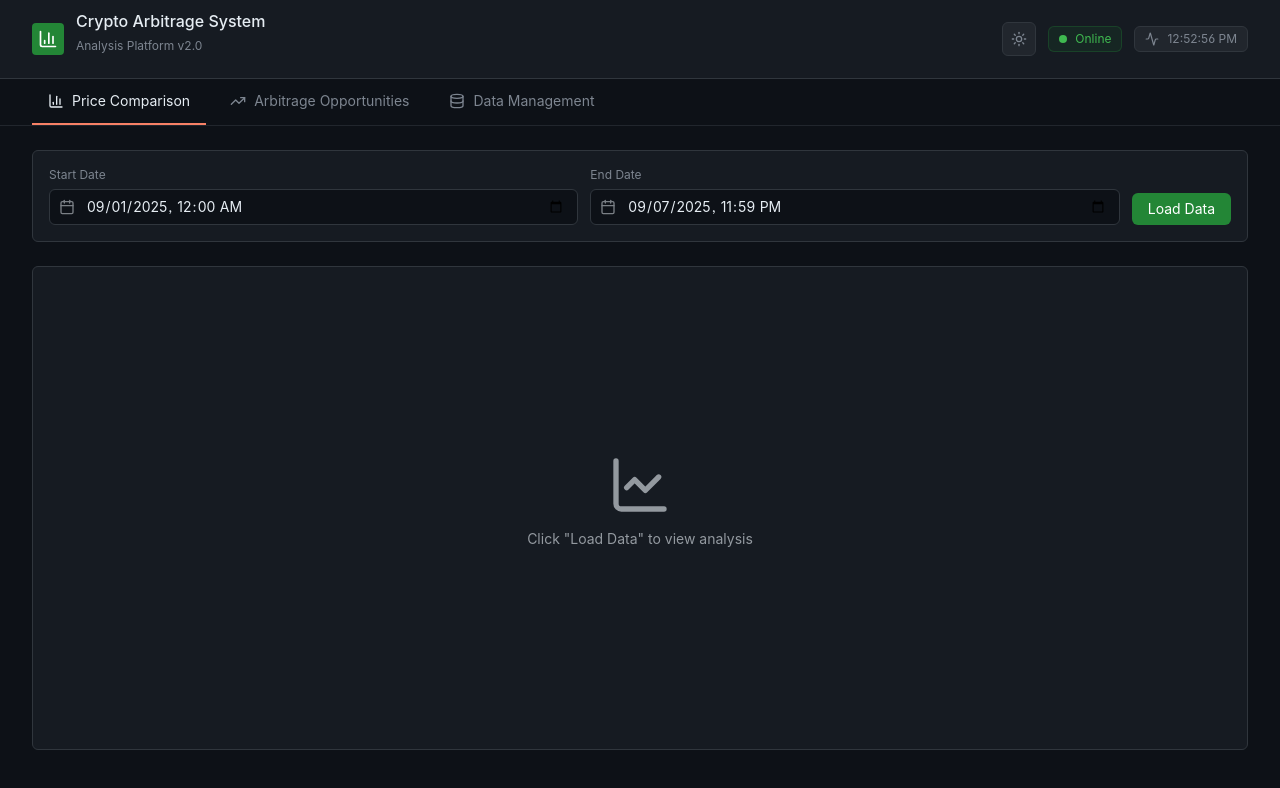
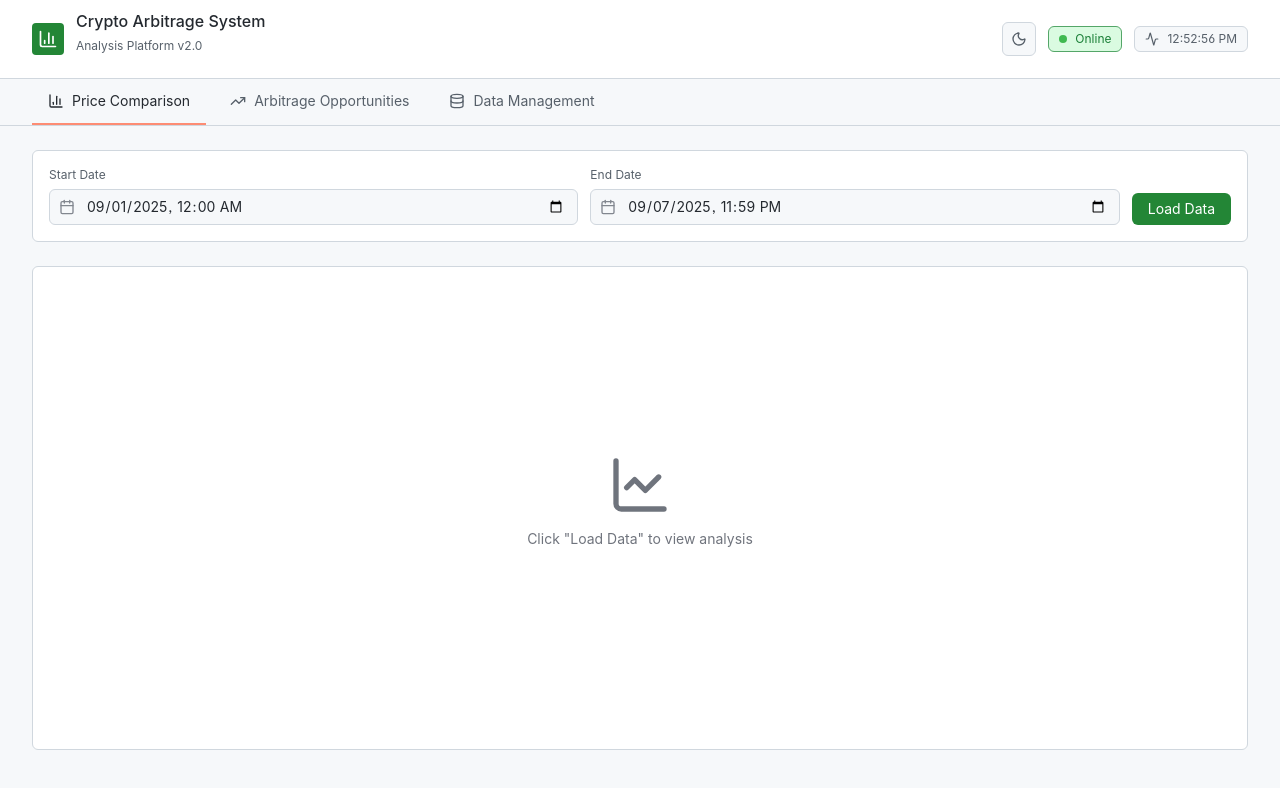
Before and after one commit to key88cb/Etrade, a Vue app in the folder frontend/: page / in a window 1280 px wide. Shown: the top 788 px of the page. Built offline with nearby package versions, Linux system fonts and the light colour scheme; no server answers.

Commit message:
add：为前端添加了一点记忆功能，保持刷新前后页面和黑白均不变

```diff
--- a/frontend/index.html
+++ b/frontend/index.html
@@ -5,6 +5,27 @@
     <link rel="icon" type="image/svg+xml" href="/vite.svg" />
     <meta name="viewport" content="width=device-width, initial-scale=1.0" />
     <title>etrade_frontend</title>
+    <script>
+      // 在页面加载前立即应用主题，避免闪烁
+      (function() {
+        const themeKey = 'app-theme-preference';
+        const stored = localStorage.getItem(themeKey);
+        let isDark = false;
+
+        if (stored === 'dark') {
+          isDark = true;
+        } else if (stored === 'light') {
+          isDark = false;
+        } else {
+          // auto 模式：使用系统偏好
+          isDark = window.matchMedia('(prefers-color-scheme: dark)').matches;
+        }
+
+        if (isDark) {
+          document.documentElement.classList.add('dark');
+        }
+      })();
+    </script>
   </head>
   <body>
     <div id="app"></div>
--- a/frontend/src/App.vue
+++ b/frontend/src/App.vue
@@ -1,6 +1,49 @@
 <template>
+  <a-config-provider :theme="antdTheme">
     <router-view></router-view>
-  </template>
+  </a-config-provider>
+</template>
 
-  <style>
-  </style>
+<script setup lang="ts">
+import { computed, onMounted, ref } from 'vue'
+import { theme } from 'ant-design-vue'
+import { isDarkMode } from './utils/theme'
+
+const darkMode = ref(isDarkMode())
+
+// 计算 Ant Design Vue 的主题配置
+const antdTheme = computed(() => ({
+  algorithm: darkMode.value ? theme.darkAlgorithm : theme.defaultAlgorithm,
+}))
+
+// 监听主题变化
+const checkTheme = () => {
+  darkMode.value = isDarkMode()
+}
+
+onMounted(() => {
+  // 初始检查
+  checkTheme()
+
+  // 监听系统主题变化
+  const mediaQuery = window.matchMedia('(prefers-color-scheme: dark)')
+  const handleChange = () => {
+    checkTheme()
+  }
+
+  mediaQuery.addEventListener('change', handleChange)
+
+  // 监听 DOM 变化（当主题被手动切换时）
+  const observer = new MutationObserver(() => {
+    checkTheme()
+  })
+
+  observer.observe(document.documentElement, {
+    attributes: true,
+    attributeFilter: ['class'],
+  })
+})
+</script>
+
+<style>
+</style>
--- a/frontend/src/main.ts
+++ b/frontend/src/main.ts
@@ -4,6 +4,10 @@ import App from './App.vue'
 import router from './router'
 import Antd from 'ant-design-vue'
 import 'ant-design-vue/dist/reset.css'
+import { initTheme } from './utils/theme'
+
+// 在应用启动前初始化主题
+initTheme()
 
 const app = createApp(App)
 app.use(router)
--- a/frontend/src/style.css
+++ b/frontend/src/style.css
@@ -11,7 +11,12 @@
 }
 
 body {
-  @apply m-0 min-h-screen bg-[#0d1117] text-[#e6edf3];
+  @apply m-0 min-h-screen;
+  /* 浅色模式 */
+  @apply bg-white text-gray-900;
+  /* 暗色模式 */
+  @apply dark:bg-[#0d1117] dark:text-[#e6edf3];
+  transition: background-color 0.2s ease, color 0.2s ease;
 }
 
 #app {
--- /dev/null
+++ b/frontend/src/utils/theme.ts
@@ -0,0 +1,93 @@
+/**
+ * 主题管理工具
+ * 自动检测系统暗色模式偏好，并持久化到 localStorage
+ */
+
+const THEME_STORAGE_KEY = 'app-theme-preference';
+
+export type ThemeMode = 'light' | 'dark' | 'auto';
+
+/**
+ * 检测系统是否偏好暗色模式
+ */
+function prefersDarkMode(): boolean {
+  return window.matchMedia('(prefers-color-scheme: dark)').matches;
+}
+
+/**
+ * 应用主题到文档
+ */
+function applyTheme(isDark: boolean): void {
+  const html = document.documentElement;
+  if (isDark) {
+    html.classList.add('dark');
+  } else {
+    html.classList.remove('dark');
+  }
+}
+
+/**
+ * 获取当前主题模式
+ */
+export function getThemeMode(): ThemeMode {
+  const stored = localStorage.getItem(THEME_STORAGE_KEY);
+  if (stored === 'light' || stored === 'dark' || stored === 'auto') {
+    return stored;
+  }
+  return 'auto';
+}
+
+/**
+ * 设置主题模式
+ */
+export function setThemeMode(mode: ThemeMode): void {
+  localStorage.setItem(THEME_STORAGE_KEY, mode);
+  updateTheme();
+}
+
+/**
+ * 获取当前实际的主题状态（是否为暗色）
+ */
+export function isDarkMode(): boolean {
+  const mode = getThemeMode();
+  if (mode === 'dark') {
+    return true;
+  }
+  if (mode === 'light') {
+    return false;
+  }
+  // auto 模式：使用系统偏好
+  return prefersDarkMode();
+}
+
+/**
+ * 更新主题（根据当前设置）
+ */
+export function updateTheme(): void {
+  const isDark = isDarkMode();
+  applyTheme(isDark);
+}
+
+/**
+ * 初始化主题（在应用启动时调用）
+ */
+export function initTheme(): void {
+  // 立即应用主题，避免闪烁
+  updateTheme();
+
+  // 监听系统主题变化（仅在 auto 模式下有效）
+  const mediaQuery = window.matchMedia('(prefers-color-scheme: dark)');
+  const handleChange = () => {
+    if (getThemeMode() === 'auto') {
+      updateTheme();
+    }
+  };
+
+  // 使用 addEventListener 而不是 addListener（更现代的方式）
+  if (mediaQuery.addEventListener) {
+    mediaQuery.addEventListener('change', handleChange);
+  } else {
+    // 兼容旧浏览器
+    mediaQuery.addListener(handleChange);
+  }
+}
--- a/frontend/src/views/Home.vue
+++ b/frontend/src/views/Home.vue
@@ -1,5 +1,5 @@
 <script setup lang="ts">
-import { ref, computed, onMounted, onBeforeUnmount } from 'vue';
+import { ref, computed, onMounted, onBeforeUnmount, watch } from 'vue';
 import {
   BarChart3,
   TrendingUp,
@@ -12,30 +12,86 @@ import {
 import PriceComparison from '../components/dashboard/PriceComparison.vue';
 import ArbitrageOpportunities from '../components/dashboard/ArbitrageOpportunities.vue';
 import DataManagement from '../components/dashboard/DataManagement.vue';
+import { isDarkMode, setThemeMode, getThemeMode } from '../utils/theme';
 
 type TabType = 'comparison' | 'arbitrage' | 'management';
 type Theme = 'light' | 'dark';
 
-const activeTab = ref<TabType>('comparison');
-const theme = ref<Theme>('dark');
+const TAB_STORAGE_KEY = 'home_active_tab';
+
+// 从 localStorage 读取保存的标签，如果没有则默认为 'comparison'
+const getSavedTab = (): TabType => {
+  const saved = localStorage.getItem(TAB_STORAGE_KEY);
+  if (saved && ['comparison', 'arbitrage', 'management'].includes(saved)) {
+    return saved as TabType;
+  }
+  return 'comparison';
+};
+
+const activeTab = ref<TabType>(getSavedTab());
 const currentTime = ref(new Date().toLocaleTimeString('en-US'));
 let timer: ReturnType<typeof setInterval> | null = null;
 
+// 使用全局主题系统
+const darkModeState = ref(isDarkMode());
+const isDark = computed(() => darkModeState.value);
+const theme = computed<Theme>(() => isDark.value ? 'dark' : 'light');
+
+const updateDarkModeState = () => {
+  darkModeState.value = isDarkMode();
+};
+
 const toggleTheme = () => {
-  theme.value = theme.value === 'dark' ? 'light' : 'dark';
+  const currentMode = getThemeMode();
+  if (currentMode === 'auto') {
+    // 如果当前是 auto，切换到与当前实际主题相反的模式
+    setThemeMode(isDark.value ? 'light' : 'dark');
+  } else {
+    // 切换 light/dark
+    setThemeMode(currentMode === 'dark' ? 'light' : 'dark');
+  }
+  // 更新状态
+  updateDarkModeState();
 };
+
+// 监听 activeTab 变化并保存到 localStorage
+watch(activeTab, (newTab) => {
+  localStorage.setItem(TAB_STORAGE_KEY, newTab);
+});
 
 onMounted(() => {
   timer = setInterval(() => {
     currentTime.value = new Date().toLocaleTimeString('en-US');
   }, 1000);
+
+  // 监听主题变化
+  const observer = new MutationObserver(() => {
+    updateDarkModeState();
+  });
+
+  observer.observe(document.documentElement, {
+    attributes: true,
+    attributeFilter: ['class'],
+  });
+
+  // 监听系统主题变化
+  const mediaQuery = window.matchMedia('(prefers-color-scheme: dark)');
+  const handleSystemThemeChange = () => {
+    if (getThemeMode() === 'auto') {
+      updateDarkModeState();
+    }
+  };
+
+  if (mediaQuery.addEventListener) {
+    mediaQuery.addEventListener('change', handleSystemThemeChange);
+  } else {
+    mediaQuery.addListener(handleSystemThemeChange);
+  }
 });
 
 onBeforeUnmount(() => {
   if (timer) clearInterval(timer);
 });
-
-const isDark = computed(() => theme.value === 'dark');
 
 const tabs: Array<{ id: TabType; label: string; icon: typeof BarChart3 }> = [
   { id: 'comparison', label: 'Price Comparison', icon: BarChart3 },
--- a/frontend/tailwind.config.js
+++ b/frontend/tailwind.config.js
@@ -1,6 +1,7 @@
 /** @type {import('tailwindcss').Config} */
 export default {
   content: ['./index.html', './src/**/*.{vue,js,ts,jsx,tsx}'],
+  darkMode: 'class', // 使用 class 策略来切换暗色模式
   theme: {
     extend: {},
   },
```
